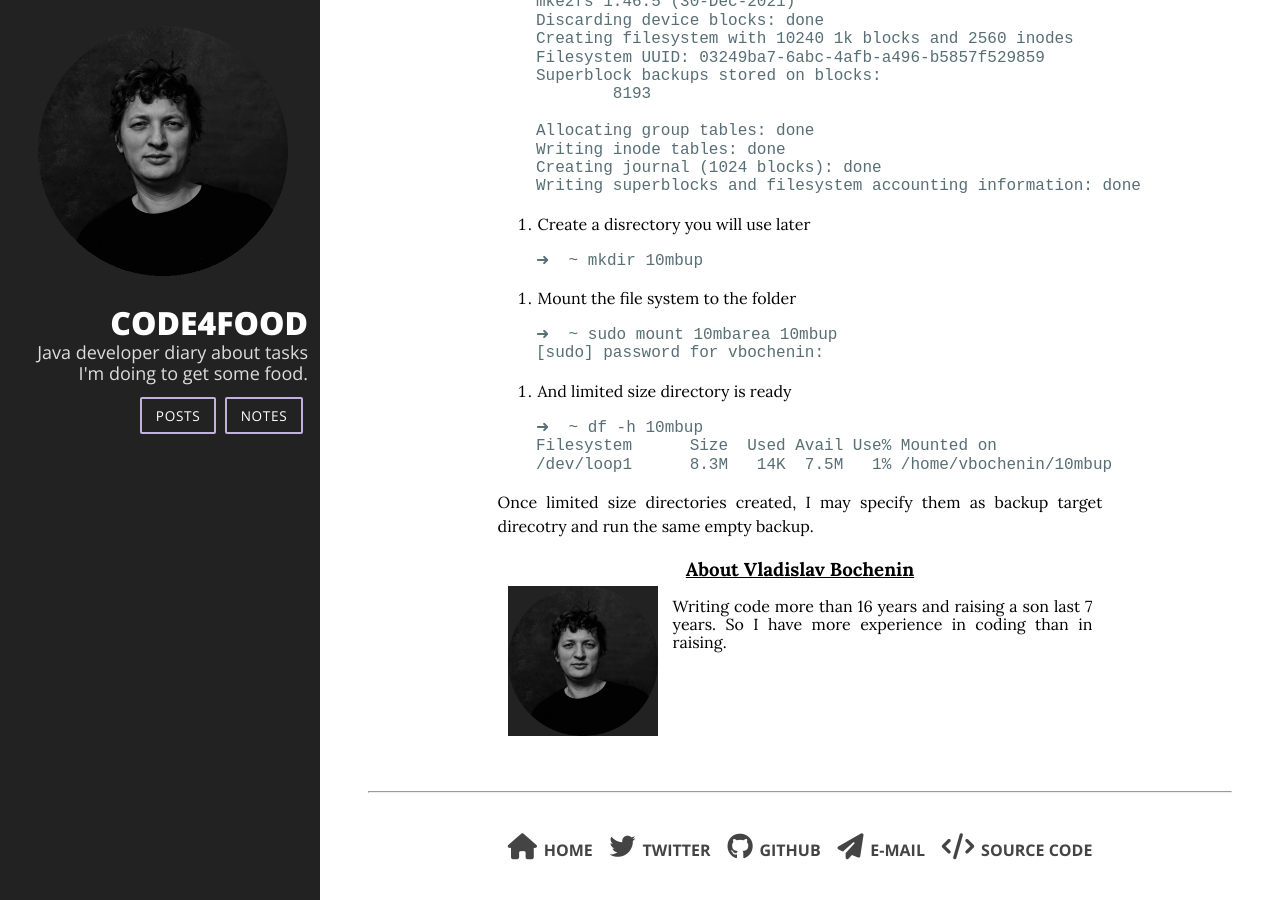
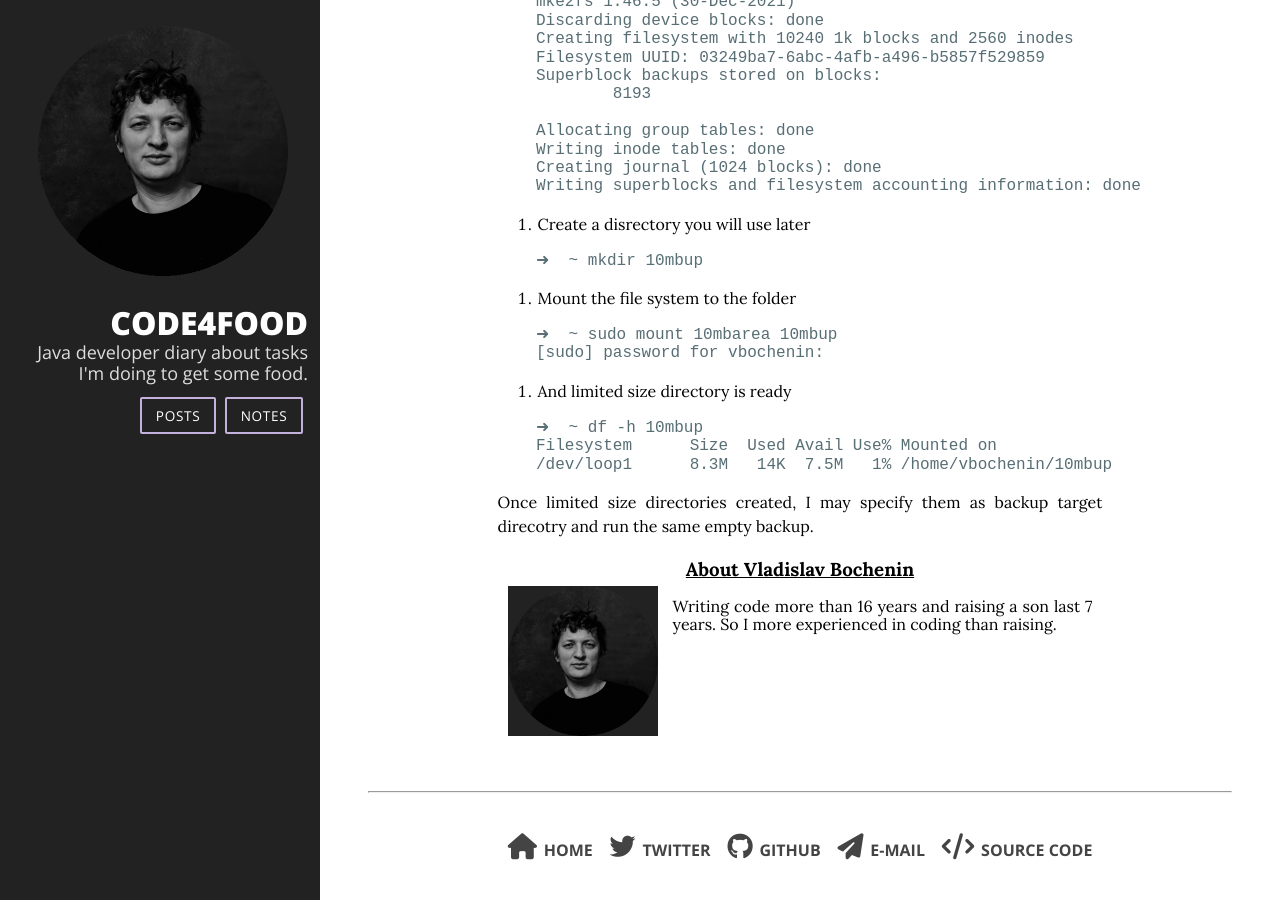
Before and after one commit to vbochenin/vbochenin.github.io, a Jekyll site: the page built from _posts/2022-10-14-how-to-limit-folder.md, in a window 1280 px wide and 900 px high, scrolled down 3127 px. Built offline with Jekyll 4.4.1, drawn with Linux system fonts in a browser that asks for light colours; nearby versions of some CDN libraries.

Commit message:
reword bio

```diff
--- a/_config.yml
+++ b/_config.yml
@@ -17,7 +17,7 @@ disqus:
 
 author: Vladislav Bochenin
 author_bio: >-
-  Writing code more than 16 years and raising a son last 7 years. So I have more experience in coding than in raising.
+  Writing code more than 16 years and raising a son last 7 years. So I more experienced in coding than raising.
 
 author_pic: assets/profile.png
 
```
